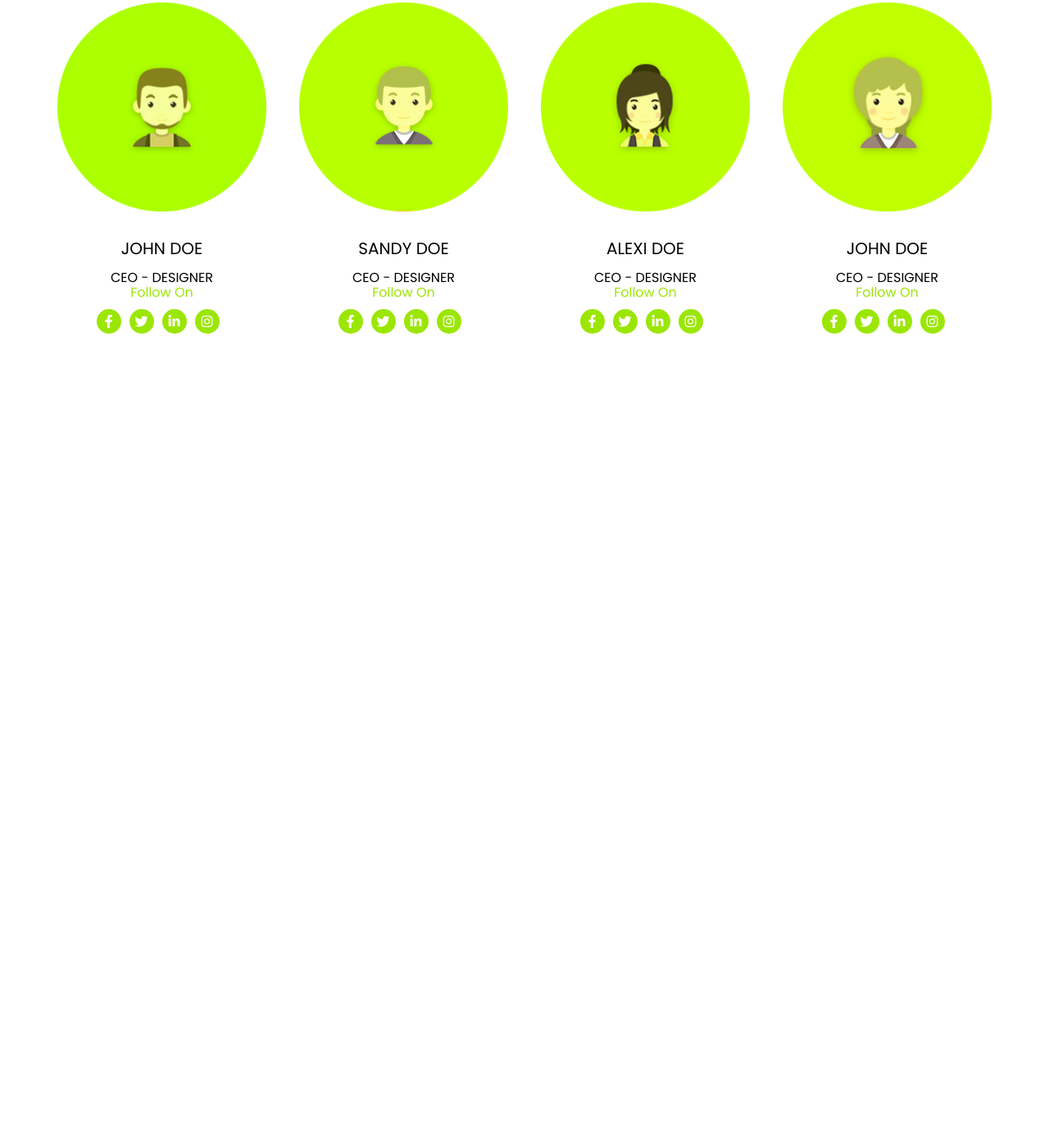
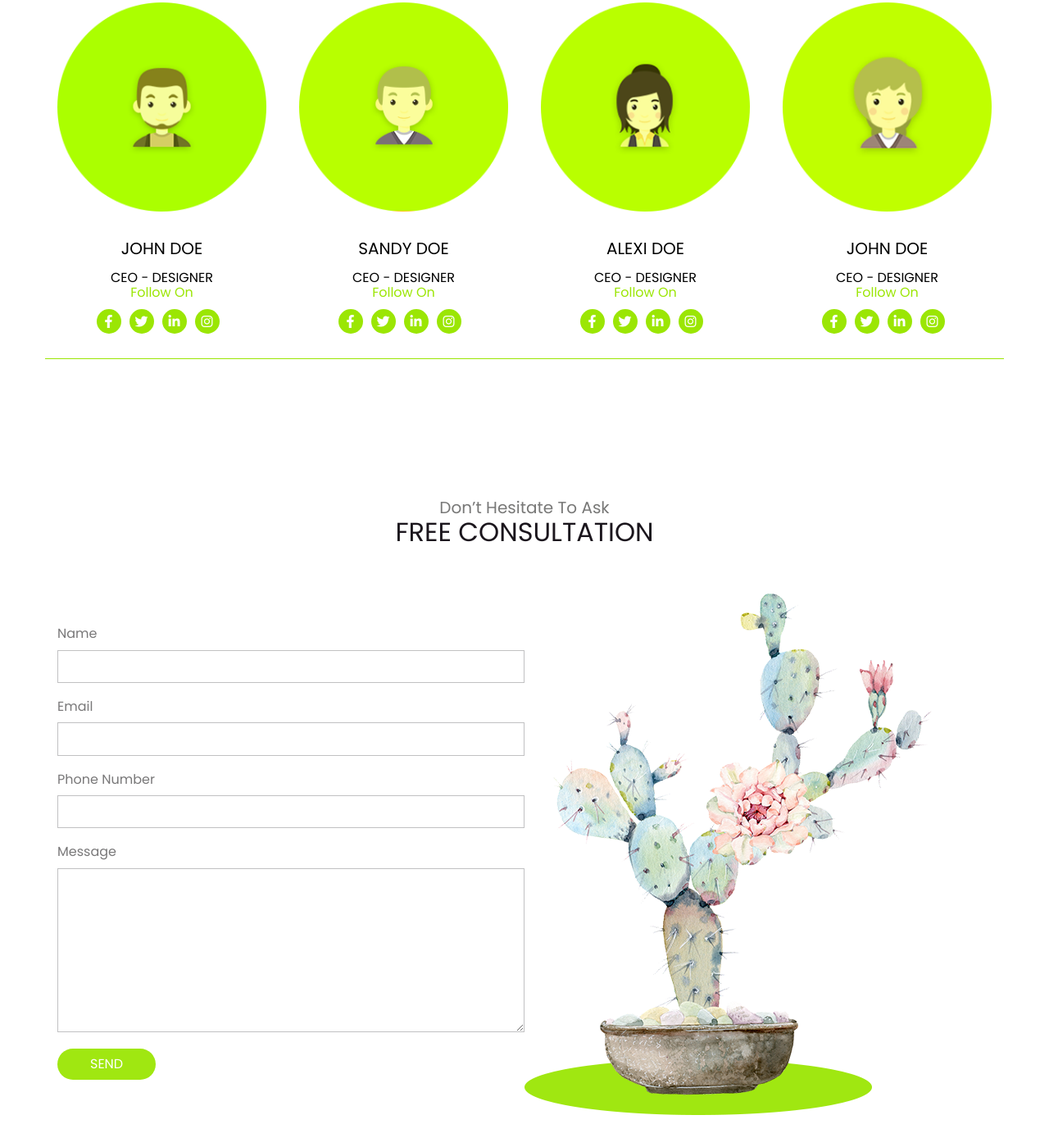
Before and after one commit to Cisco1cisco/INTOT, a plain HTML site: page index.html in a window 1280 px wide. Shown: the part 2624-4023 px from the top of the page at 82% size. Before the commit the page ends 3131 px from the top, so only its background shows below. Drawn offline with Linux system fonts and the light colour scheme.

Commit message:
Added the Contact Section

```diff
--- a/css/main.css
+++ b/css/main.css
@@ -3,6 +3,7 @@
 :root {
     --trans-dur: 0.3s;
     --para-color: #1b161d;
+    --Section-pad: 100px;
 }
 
 /* End Variables */
@@ -323,8 +324,8 @@ header nav div i {
 /* Start About */
 
 .about {
-    padding-top: 100px;
-    padding-bottom: 100px;
+    padding-top: var(--Section-pad, 100px);
+    padding-bottom: var(--Section-pad, 100px);
     margin-top: 50px;
 }
 
@@ -415,8 +416,8 @@ header nav div i {
 /* Start Portfolio */
 
 .protfolio {
-    padding-top: 100px;
-    padding-bottom: 100px;
+    padding-top: var(--Section-pad, 100px);
+    padding-bottom: var(--Section-pad, 100px);
 }
 
 .protfolio .container .port-content {
@@ -459,8 +460,13 @@ header nav div i {
 /* Start Team */
 
 .team {
-    padding-top: 100px;
-    padding-bottom: 100px;
+    padding-top: var(--Section-pad, 100px);
+    padding-bottom: 70px;
+}
+
+.team .container {
+    padding-bottom: 30px;
+    border-bottom: 1px solid #9be604;
 }
 
 .team .container .team-cont {
@@ -521,3 +527,103 @@ header nav div i {
 }
 
 /* End Team */
+
+/* Start Contact */
+
+.contact {
+    padding-top: var(--Section-pad, 100px);
+    padding-bottom: var(--Section-pad, 100px);
+}
+
+.contact .container .title {
+    margin-bottom: 50px;
+    text-align: center;
+}
+
+.contact .container .title p {
+    font-size: 20px;
+    color: #787877;
+}
+
+.contact .container .title h2 {
+    color: var(--para-color, #1b161d);
+    font-size: 32px;
+    font-weight: normal;
+}
+
+.contact .container .cont {
+    display: flex;
+    justify-content: space-between;
+    align-items: center;
+}
+
+@media (max-width: 768px) {
+    .contact .container .cont {
+        flex-direction: column;
+    }
+}
+
+.contact .container .cont form {
+    display: flex;
+    flex-direction: column;
+    justify-content: center;
+    flex-basis: 50%;
+}
+
+@media (max-width: 768px) {
+    .contact .container .cont form {
+        width: 70%;
+    }
+}
+
+@media (max-width: 576px) {
+    .contact .container .cont form {
+        width: 90%;
+    }
+}
+
+.contact .container .cont form input,
+.contact .container .cont form textarea {
+    border: 1px solid #c1c1c2;
+    margin-bottom: 20px;
+    padding: 10px;
+}
+
+.contact .container .cont form input:focus,
+.contact .container .cont form textarea:focus {
+    outline: none;
+}
+
+.contact .container .cont form textarea {
+    height: 200px;
+    resize: vertical;
+}
+
+.contact .container .cont form label {
+    color: #797879;
+    margin-bottom: 10px;
+}
+
+.contact .container .cont form button {
+    background-color: #a0e711;
+    width: fit-content;
+    border: none;
+    color: white;
+    text-transform: uppercase;
+    padding: 10px 40px;
+    border-radius: 40px;
+    -webkit-border-radius: 40px;
+    -moz-border-radius: 40px;
+    -ms-border-radius: 40px;
+    -o-border-radius: 40px;
+}
+
+.contact .container .cont .image {
+    flex-basis: 50%;
+}
+
+.contact .container .cont .image img {
+    max-width: 100%;
+}
+
+/* End Contact */
--- a/index.html
+++ b/index.html
@@ -214,6 +214,32 @@
         </div>
     </div>
     <!-- End Team -->
+    <!-- Start Contact -->
+    <div class="contact">
+        <div class="container">
+            <div class="title">
+                <p>Don’t Hesitate To Ask</p>
+                <h2>FREE CONSULTATION</h2>
+            </div>
+            <div class="cont">
+                <form action="">
+                    <label for="">Name</label>
+                    <input type="text">
+                    <label for="">Email</label>
+                    <input type="email">
+                    <label for="">Phone Number</label>
+                    <input type="tel">
+                    <label for="">Message</label>
+                    <textarea></textarea>
+                    <button>send</button>
+                </form>
+                <div class="image">
+                    <img src="./photos/form-img.png" alt="photo">
+                </div>
+            </div>
+        </div>
+    </div>
+    <!-- End Contact -->
 </body>
 
 </html>
```
Also changed, not shown: photos/form-img.png (added).
